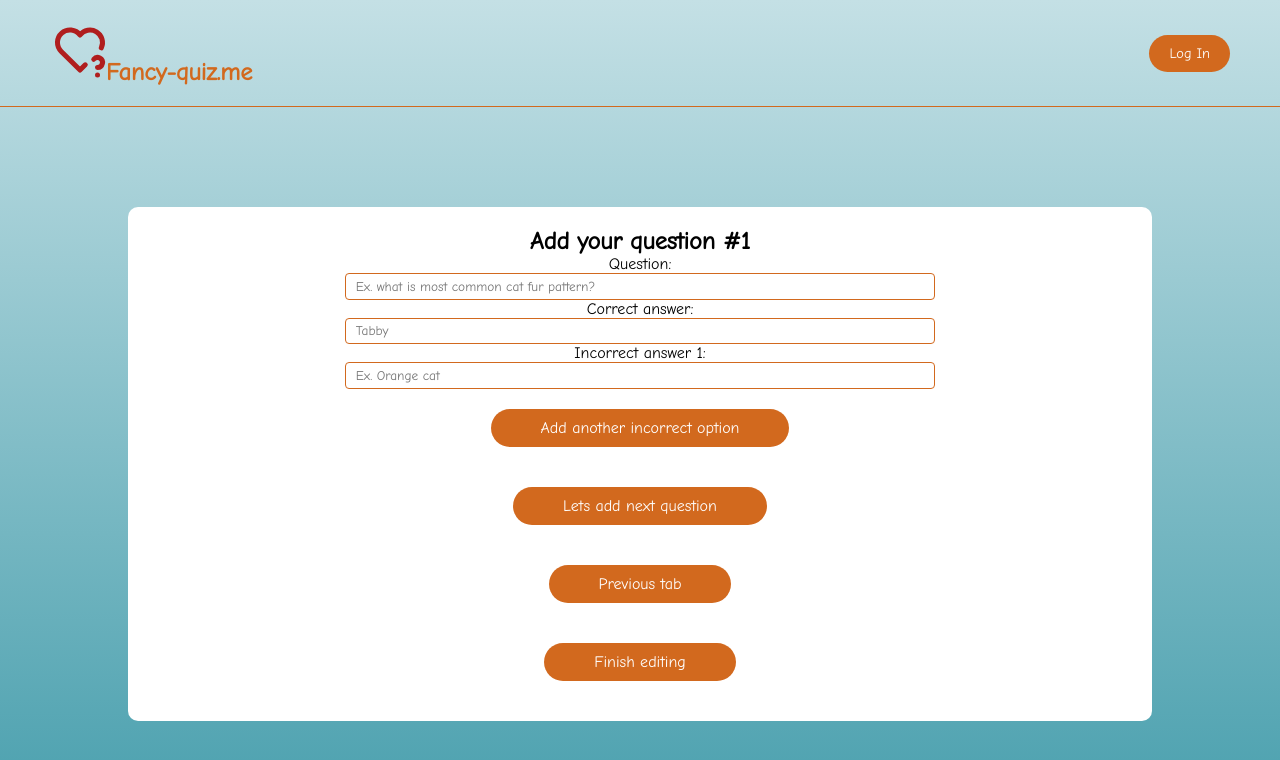
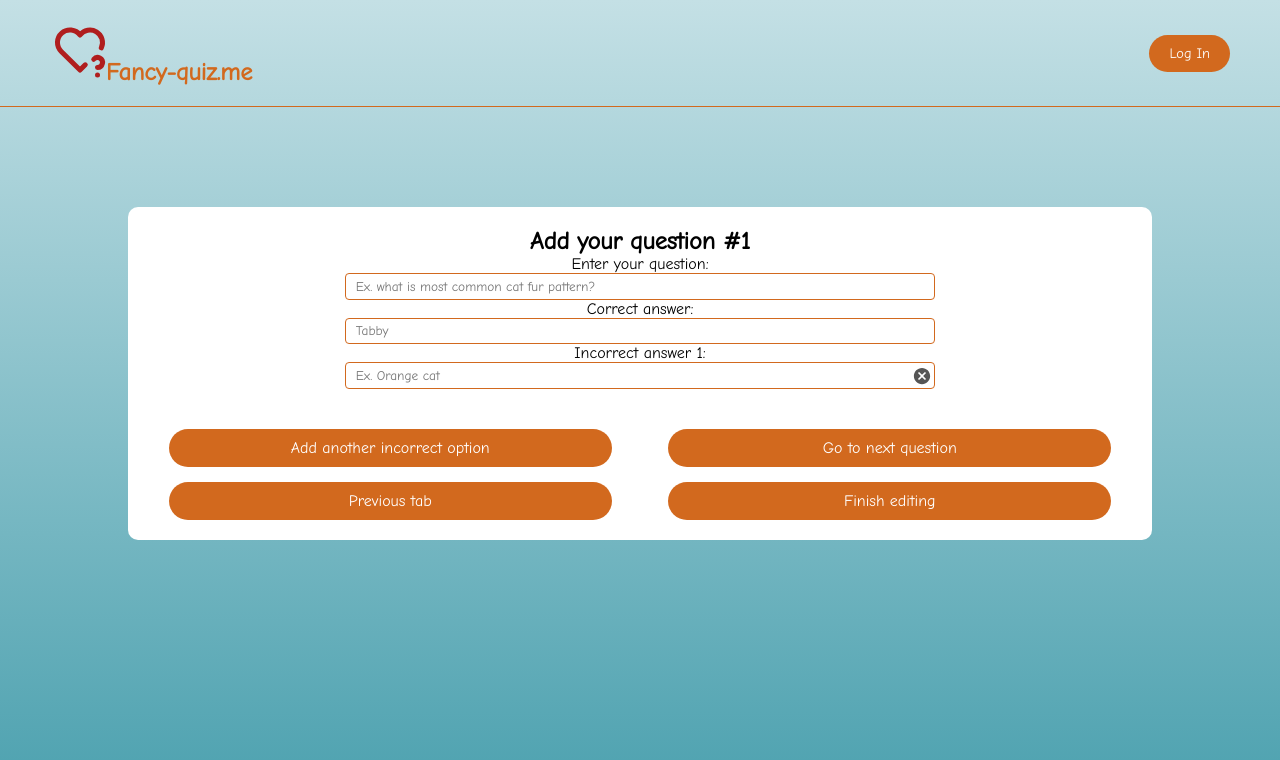
Before and after one commit to rbaravikov/Planetary-Quiz, a React (Vite) app: page /editquiz/1 in a window 1280 px wide. Shown: the top 760 px of the page. Built offline with nearby package versions, Linux system fonts and the light colour scheme; no server answers.

Commit message:
progresas/regressas

```diff
--- a/src/components/EditQuiz/RenderOptions.jsx
+++ b/src/components/EditQuiz/RenderOptions.jsx
@@ -1,12 +1,33 @@
-const RenderOptions = ({ totalQuestions, option, handleOptionChange }) => {
+import { IoMdCloseCircle } from "react-icons/io";
+const RenderOptions = ({ totalQuestions, optionsArr, setOptionsArr, setTotalQuestions }) => {
+
+
+    const handleOptionChange = (i, value) => {
+        setOptionsArr((prevValue) => {
+            const newOption = [...prevValue]
+            newOption[i] = value
+            return newOption
+        })
+      }
+
+      const handleRemoveOption = (i) => {
+        setOptionsArr((prevValue) => {
+            const newOption = [...prevValue];
+            newOption.splice(i, 1);
+            setTotalQuestions(newOption.length)
+            return newOption;
+        });
+    };
+
     const options = []
 
     for (let i = 0; i < totalQuestions; i++) {
         options.push(
         <label key={i}>
             Incorrect answer {i + 1}:<br />
-            <input type="text" value={option[i]} placeholder={`Ex. Orange cat`} onChange={(e) => handleOptionChange(i, e.target.value)}
+            <input type="text" value={optionsArr[i] || ''} placeholder={`Ex. Orange cat`} onChange={(e) => handleOptionChange(i, e.target.value)}
             />
+            <IoMdCloseCircle size={20} onClick={() => handleRemoveOption(i)} />
         </label>
         )
     }
--- a/src/pages/QuizEditPage.jsx
+++ b/src/pages/QuizEditPage.jsx
@@ -8,26 +8,21 @@ const QuizEditPage = () => {
     const { userName } = useContext(AppContext)
     const [currentTab, setCurrentTab] = useState(1)
     const [totalQuestions, setTotalQuestions] = useState(1)
-    const [option, setOption] = useState([])
+
+    const [quizData, setQuizData] = useState({})
     const [question, setQuestion] = useState('')
+    const [optionsArr, setOptionsArr] = useState([])
     const [answer, setAnswer] = useState('')
-    const [quizData, setQuizData] = useState({})
     const navigate = useNavigate()
-    const [updatedquestions, setUpdatedquestions] = useState()
-    const [quizVariables, setQuizVariables] = useState([{
-        id: currentTab,
-        question: '',
-        options: [],
-        answer: ''
-    }])
 
+    // Atsisiunčiam klausimyno duomenis ir išsaugome quizData
     const fetchData = async () => {
         try {
         const resp = await fetch('http://localhost:4400/quiz/' + quizid)
         const data = await resp.json()
         setQuizData(data)
-        } catch (error) {
-            console.error("Error fetching data:", error);
+        } catch (err) {
+            console.err(err);
         }
     }
 
@@ -35,110 +30,51 @@ const QuizEditPage = () => {
         fetchData()
     }, [])
 
+    // Jei atsiųstas quizData turi klausimus juos perduodam į formos inputus, taip pat naviguojant tarp puslapių atnaujiname inputus
+
     useEffect(() => {
-        if(quizData.options) {
-            setQuizVariables(quizData.options)}
-    }, [quizData.options])
+        if(quizData.questions && quizData.questions.length >= currentTab) {
+            setTotalQuestions(quizData.questions[currentTab - 1].options.length)
+            setQuestion(quizData.questions[currentTab - 1].question)
+            setAnswer(quizData.questions[currentTab - 1].answer)
+            setOptionsArr(quizData.questions[currentTab - 1].options)}
+        else {
+            setQuestion('')
+            setAnswer('')
+            setOptionsArr([])
+            setTotalQuestions(1)
+        }
+    }, [quizData.questions, currentTab])
 
-    const addQuestion = () => {
-        saveQuestions()
+    // Navigavija tarp klausimų, naudoju .then nes kartais veikia, o kartais ne. (man atrodo) tab'ai keičiasi greičiau, nei data atsinaujina...?
+    const nextQuestion = () => {
+        updateQuizData()
         setCurrentTab((prevValue) => prevValue + 1)
     }
 
     const prevQuestion = () => {
-        saveQuestions()
-        currentTab > 1 ? setCurrentTab((prevValue) => prevValue - 1) : navigate('/userPage/' + userName.name)
+        updateQuizData()
+
+        currentTab > 1 ?
+        setCurrentTab((prevValue) => prevValue - 1) :
+        navigate('/userPage/' + userName.name)
     }
+    // ========================
 
-    // ==========================================================================
-
-    const saveQuestions = () => {
-        const objectId = quizVariables.findIndex(object => object.id === currentTab);
-        const newQuestion = {
-            id: currentTab,
+    const updateQuizData = () => {
+        const updatedQuiz = {...quizData}
+        updatedQuiz.questions[currentTab - 1] = {
+            id : currentTab,
             question: question,
-            options: [...option],
+            options: [...optionsArr],
             answer: answer
         }
-
-        if (objectId !== -1) {
-            const newArr = quizVariables.map(obj => (obj.id === currentTab ? newQuestion : obj));
-            setQuizVariables(newArr);
-        } else {
-            setQuizVariables(prevArray => [...prevArray, newQuestion]);
-        }
-
-        setQuestion('')
-        setAnswer('')
-        setOption([])
-        setTotalQuestions(1)
+        setQuizData(updatedQuiz)
     }
-
-    // ==========================================================================
-    const patchData = async () => {
-        try {
-            const resp = await fetch('http://localhost:4400/quiz/' + quizid, {
-            method: 'PATCH',
-            headers: {
-                'Content-Type': 'application/json',
-            },
-            body: JSON.stringify(updatedquestions),
-            });
-            const data = await resp.json()
-            if (resp.ok) {
-            console.log(data)
-            } else {
-            console.error('Failed to update data:', response.status, response.statusText);
-            }
-        } catch (error) {
-            console.error('Error during PATCH request:', error);
-        }
-    }
-
-    useEffect(() => {
-
-    }, [updatedquestions])
-
-    const updateQuiz = () => {
-        saveQuestions()
-        const updatedQuiz = {
-            ...quizData,
-            questions : quizVariables.map(( {id, question, options, answer} ) => ({
-            id,
-            question,
-            options: [...options],
-            answer,
-        }))
-        }
-        setUpdatedquestions(updatedQuiz)
-    }
-
-    useEffect(() => {
-        patchData()
-    }, [updatedquestions])
-
-    useEffect(() => {
-        const currentQuestion = quizVariables[currentTab - 1];
-
-        if (currentQuestion) {
-            setQuestion(currentQuestion.question || '');
-            setAnswer(currentQuestion.answer || '');
-            setOption(currentQuestion.options || []);
-        }
-    }, [quizVariables, currentTab])
 
     const handleSubmit = (e) => {
         e.preventDefault()
     }
-
-
-    const handleOptionChange = (i, value) => {
-        setOption((prevValue) => {
-            const newOption = [...prevValue]
-            newOption[i] = value
-            return newOption
-        })
-      }
 
   return (
     <form className="newQuizForm" onSubmit={handleSubmit}>
@@ -146,7 +82,7 @@ const QuizEditPage = () => {
         <h1>{quizData.name}</h1>
         <h2>Add your question #{currentTab}</h2>
         <label>
-            Question:<br />
+            Enter your question:<br />
             <input onChange={(e) => setQuestion(e.target.value)} value={question} type="text" placeholder="Ex. what is most common cat fur pattern?" />
         </label>
         <label>
@@ -155,14 +91,17 @@ const QuizEditPage = () => {
         </label>
         {<RenderOptions
         totalQuestions={totalQuestions}
-        option={option}
-        handleOptionChange={handleOptionChange}
+        optionsArr={optionsArr}
+        setOptionsArr={setOptionsArr}
+        setTotalQuestions={setTotalQuestions}
         />}
-        {<button onClick={() => setTotalQuestions((prevValue) => (prevValue + 1))} >Add another incorrect option</button>}
-        <button  onClick={addQuestion} >Lets add next question</button>
-        <button onClick={prevQuestion}>Previous tab</button>
+        <div className="buttonsContainer">
+            {<button onClick={() => setTotalQuestions((prevValue) => (prevValue + 1))} >Add another incorrect option</button>}
+            <button  onClick={nextQuestion} >Go to next question</button>
+            <button onClick={prevQuestion}>Previous tab</button>
+            <button >Finish editing</button>
+        </div>
         </>
-        <button onClick={updateQuiz}>Finish editing</button>
     </form>
   )
 }
--- a/src/sass/createQuizForm.scss
+++ /dev/null
@@ -1,28 +0,0 @@
-.newQuizForm {
-    background: white;
-    max-width: 80%;
-    margin: auto;
-    margin-top: 100px;
-    border-radius: 10px;
-    padding: 20px;
-    display: flex;
-    flex-direction: column;
-    text-align: center;
-
-    h1 {
-        color: chocolate;
-    }
-
-    input {
-        min-width: 60%;
-        height: 2em;
-        border-radius: 4px;
-        outline: none;
-        padding: 5px 10px;
-        border: 1px solid chocolate;
-    }
-
-    button {
-        margin: 20px auto;
-    }
-}
--- a/src/sass/global.scss
+++ b/src/sass/global.scss
@@ -6,7 +6,7 @@
 @import './mainPage.scss';
 @import './errorPage.scss';
 @import './quizPage.scss';
-@import './createQuizForm.scss';
+@import './quizForm.scss';
 
 
 * {
--- /dev/null
+++ b/src/sass/quizForm.scss
@@ -0,0 +1,50 @@
+.newQuizForm {
+    background: white;
+    max-width: 80%;
+    margin: auto;
+    margin-top: 100px;
+    border-radius: 10px;
+    padding: 20px;
+    display: flex;
+    flex-direction: column;
+    text-align: center;
+
+    h1 {
+        color: chocolate;
+    }
+
+    input {
+        height: 2em;
+        border-radius: 4px;
+        outline: none;
+        padding: 5px 10px;
+        border: 1px solid chocolate;
+        width: 100%;
+    }
+
+    label {
+        position: relative;
+        min-width: 60%;
+        margin: auto;
+
+        svg {
+            position: absolute;
+            color: #555;
+            right: 3px;
+            bottom: 3px;
+        }
+    }
+
+    .buttonsContainer {
+        margin-top: 40px;
+        display: flex;
+        flex-wrap: wrap;
+        gap: 15px;
+
+        button {
+            width: 45%;
+            height: min-content;
+        }
+    }
+
+}
```
Also changed, not shown: 1 other file (tests, documents, lock files or other folders).
